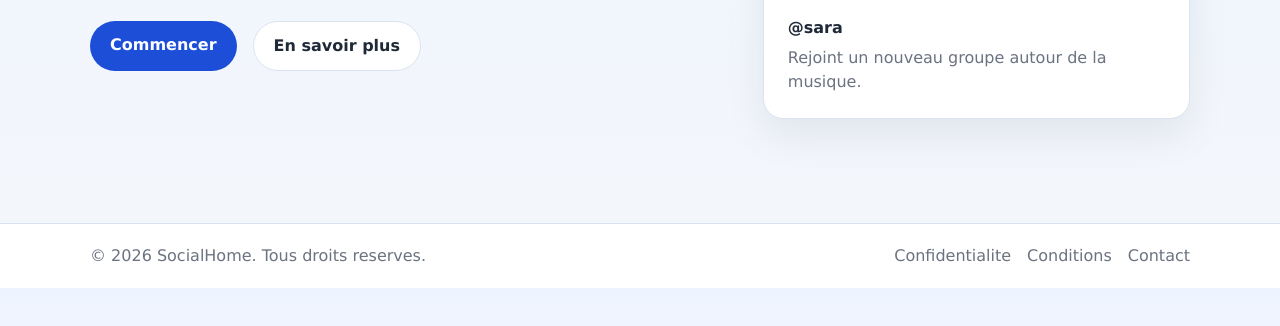
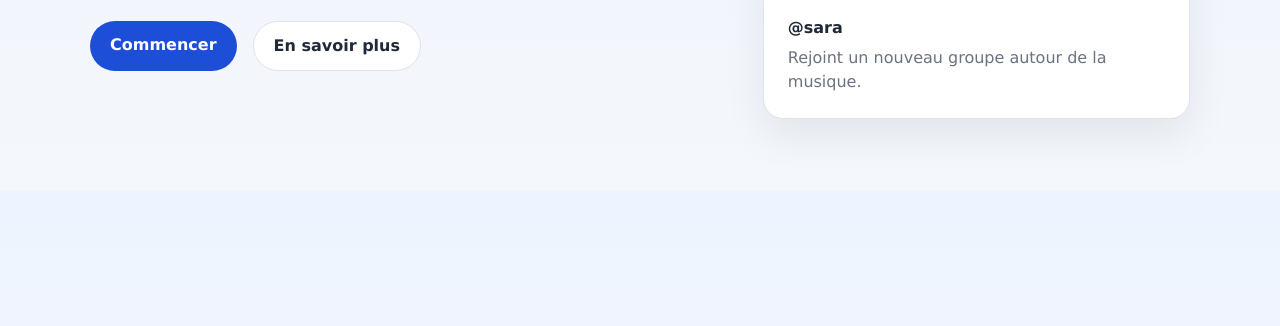
Before and after one commit to iaritina/git_advanced_usage, a plain HTML site: page index.html in a window 1280 px wide. Shown: the part 424-750 px from the top of the page. Drawn offline with Linux system fonts and the light colour scheme.

Commit message:
remove footer

```diff
--- a/index.html
+++ b/index.html
@@ -51,15 +51,5 @@
     </div>
   </main>
 
-  <footer class="site-footer">
-    <div class="container footer-content">
-      <p>&copy; 2026 SocialHome. Tous droits reserves.</p>
-      <div class="footer-links">
-        <a href="#">Confidentialite</a>
-        <a href="#">Conditions</a>
-        <a href="#">Contact</a>
-      </div>
-    </div>
-  </footer>
 </body>
 </html>
--- a/styles.css
+++ b/styles.css
@@ -31,14 +31,12 @@ a {
   margin: 0 auto;
 }
 
-.site-header,
-.site-footer {
+.site-header {
   background: var(--surface);
   border-bottom: 1px solid var(--border);
 }
 
-.header-content,
-.footer-content {
+.header-content {
   display: flex;
   align-items: center;
   justify-content: space-between;
@@ -52,15 +50,13 @@ a {
 }
 
 .nav-links,
-.footer-links,
 .hero-actions {
   display: flex;
   gap: 16px;
   flex-wrap: wrap;
 }
 
-.nav-links a,
-.footer-links a {
+.nav-links a {
   color: var(--muted);
 }
 
@@ -137,19 +133,8 @@ a {
   margin-top: 6px;
 }
 
-.site-footer {
-  border-top: 1px solid var(--border);
-  border-bottom: none;
-  margin-top: 32px;
-}
-
-.site-footer p {
-  color: var(--muted);
-}
-
 @media (max-width: 800px) {
   .header-content,
-  .footer-content,
   .hero-content {
     grid-template-columns: 1fr;
     flex-direction: column;
```
